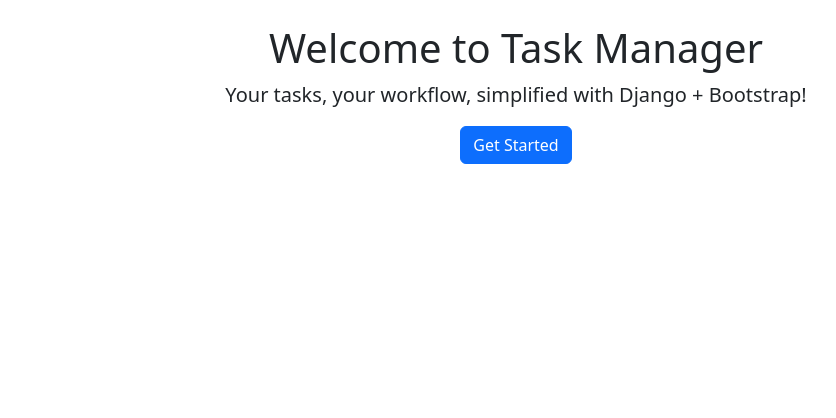
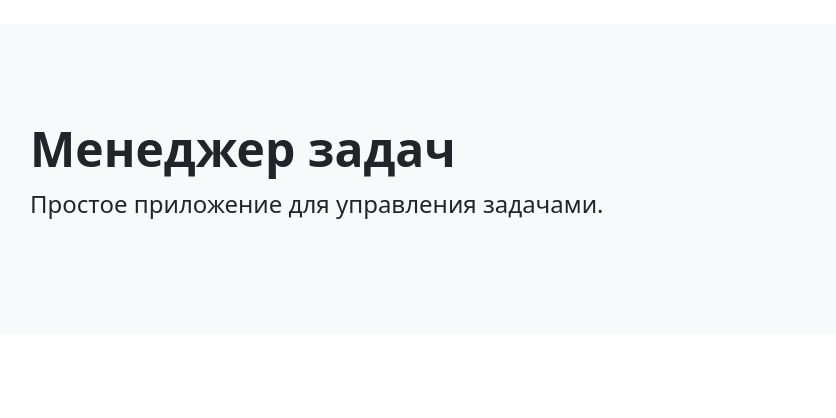
Before and after one commit to trunsib/python-project-52, a Django app: page / in a window 1280 px wide. Shown: the part 56-474 px from the top of the page, without its empty margins (124-960 px from the left). Run offline with Django 5.2, Linux system fonts and the light colour scheme; some libraries are stand-ins or nearby versions.

Commit message:
task_manager

```diff
--- a/task_manager/templates/index.html
+++ b/task_manager/templates/index.html
@@ -1,11 +1,17 @@
 {% extends "base.html" %}
-
-{% block title %}Home | Task Manager{% endblock %}
+{% load bootstrap5 %}
 
 {% block content %}
-<div class="text-center">
-    <h1>Welcome to Task Manager</h1>
-    <p class="lead">Your tasks, your workflow, simplified with Django + Bootstrap!</p>
-    <a class="btn btn-primary" href="/users/create/">Get Started</a>
+<div class="container wrapper flex-grow-1">
+
+  <div class="p-5 mb-4 bg-light rounded-3">
+    <div class="container-fluid py-5">
+      <h1 class="display-5 fw-bold">Менеджер задач</h1>
+      <p class="col-md-8 fs-4">
+        Простое приложение для управления задачами.
+      </p>
+    </div>
+  </div>
+
 </div>
 {% endblock %}
```
